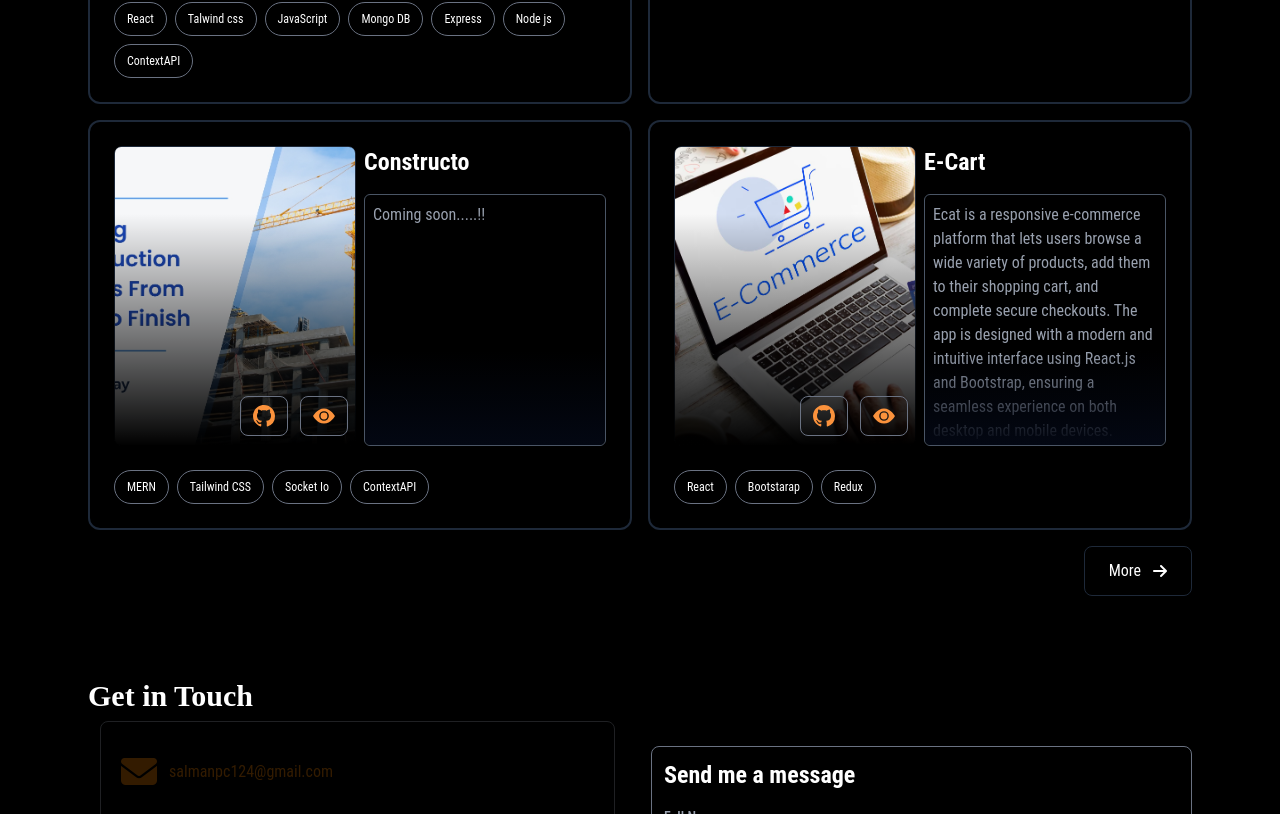
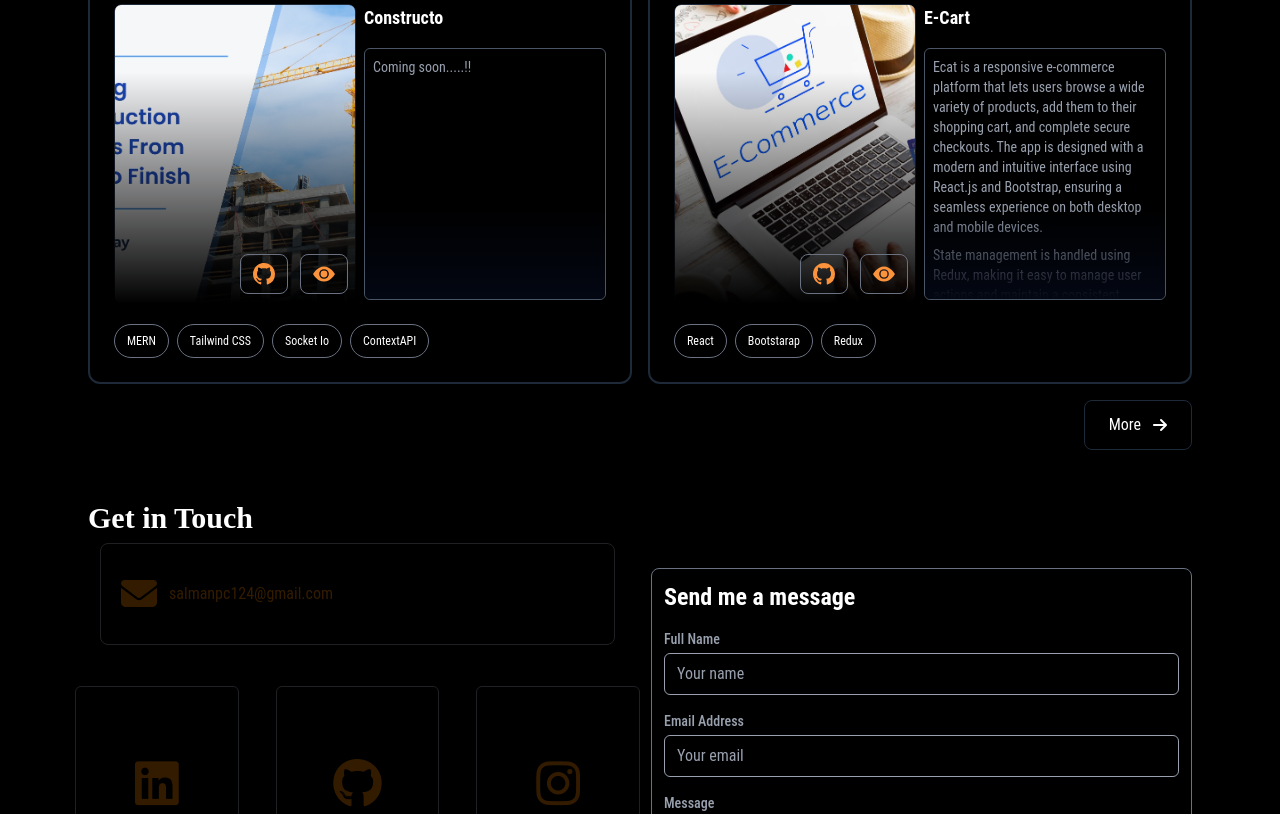
Before and after one commit to Salman-pc/Portfolio, a React (Vite) app: page / in a window 1280 px wide. Shown: the part 1926-2740 px from the top of the page. Built offline with nearby package versions, Linux system fonts and the light colour scheme.

Commit message:
updated tittle

```diff
--- a/src/Componets/Contact.jsx
+++ b/src/Componets/Contact.jsx
@@ -6,12 +6,12 @@ function Contact() {
 
     return (
         <div className="mb-5 flex flex-col items-center justify-center">
-            <div className="container max-w-screen-xlsm:border-gray-600 rounded-lg sm:px-6 sm:py-8 flex flex-col items-center justify-center mx-auto">
+            <div className="container max-w-screen-xl sm:border-gray-600 rounded-lg sm:px-6 sm:py-8 flex flex-col items-center justify-center mx-auto">
                 <h1 className="md:text-3xl text-2xl font-bold text-left w-full sm:md:my-5 my-3 mb-6">Get in Touch</h1>
 
                 <div className="flex flex-col md:flex-row justify-between  items-center sm:space-y-8 space-y-4 md:space-y-0 md:space-x-6 w-full h-full min-h-[400px]">
                     {/* Section One */}
-                    <div className=" p-3 rounded-lg shadow-lg flex-1 flex items-center justify-center w-full h-[455px]">
+                    <div className=" md:p-3  rounded-lg shadow-lg flex-1 flex items-center justify-center w-full h-[455px]">
                         <div className="w-full h-full flex flex-col justify-cente items-centerr">
 
                             <motion.div
--- a/src/Componets/Project.jsx
+++ b/src/Componets/Project.jsx
@@ -6,12 +6,11 @@ import { ProjectsExp } from '../lib/lib'
 function Project() {
     return (
         <div >
-            <div className="container max-w-screen-xl sm:h-[100%]sm:border-gray-600 rounded-lg mx-auto sm:px-6 sm:pb-16 pb-16 sm:pt-6 mb-3">
+            <div className="container max-w-screen-xl sm:h-[100%] sm:border-gray-600 rounded-lg mx-auto sm:px-6 pb-8 sm:pt-6 mb-3">
                 <h1 className="md:text-3xl text-2xl w-full font-bold text-left md:my-5 my-3">Projects</h1>
                 <div className="grid grid-cols-1 md:grid-cols-2 lg:grid-cols-2 gap-4 ">
 
-
-                    {ProjectsExp.slice(0,4).map(project =>
+                    {ProjectsExp.slice(0, 4).map(project =>
                         <motion.div
                             initial={{ opacity: 0, scale: 0 }} whileInView={{ opacity: 1, scale: 1 }} transition={{ duration: 0.5 }} viewport={{ once: true }}
                             className="border-2 border-gray-800 rounded-xl shadow-lg sm:p-6 md:p-3 lg:p-6 p-3 transition-transform duration-300">
@@ -72,15 +71,25 @@ function Project() {
                                 </div>
 
                                 {/* Content Section */}
-                                <div className="lg:w-1/2 w-full sm:w-1/2 md:w-full">
-                                    <h2 className="lg:text-2xl text-xl font-semibold mb-4">{project?.tittle}</h2>
-                                    <div className="relative w-full shadow-md rounded-md mb-4 border border-gray-600">
-                                        <div className="overflow-y-auto lg:h-[250px] h-32 md:h-44 sm:h-56 text-gray-400 p-2 scrollbar-hide">
-                                            <p className=''>{project.description1}</p>
-                                            <p className="mt-2">{project.description2}</p>
+                                <div className="lg:w-1/2 relative w-full sm:w-1/2 md:w-full">
+                                    <h2 className="lg:text-lg text-md font-semibold mb-4 line-clamp-1  overflow-hidden hover:line-clamp-none  hover:bg-black z-10">
+                                        {project?.title}
+                                    </h2>
+
+                                    <div className='relative'>
+
+                                        <div className="relative w-full  shadow-md rounded-md mb-4 border border-gray-600">
+                                            <div className="overflow-y-auto lg:h-[250px] h-32 md:h-44 sm:h-56 text-gray-400 p-2 scrollbar-hide">
+                                                <p className='text-sm'>{project.description1}</p>
+                                                <p className="mt-2 text-sm">{project.description2}</p>
+                                            </div>
+                                            <div className="absolute bottom-0 left-0 w-full h-[37.5%] bg-gradient-to-t from-gray-950 to-transparent pointer-events-none rounded-b-md"></div>
                                         </div>
-                                        <div className="absolute bottom-0 left-0 w-full h-[37.5%] bg-gradient-to-t from-gray-950 to-transparent pointer-events-none rounded-b-md"></div>
+
                                     </div>
+
+
+
                                 </div>
                             </div>
                             {/* Tech Used for Restaurant App */}
```
Also changed, not shown: src/lib/lib.js.
